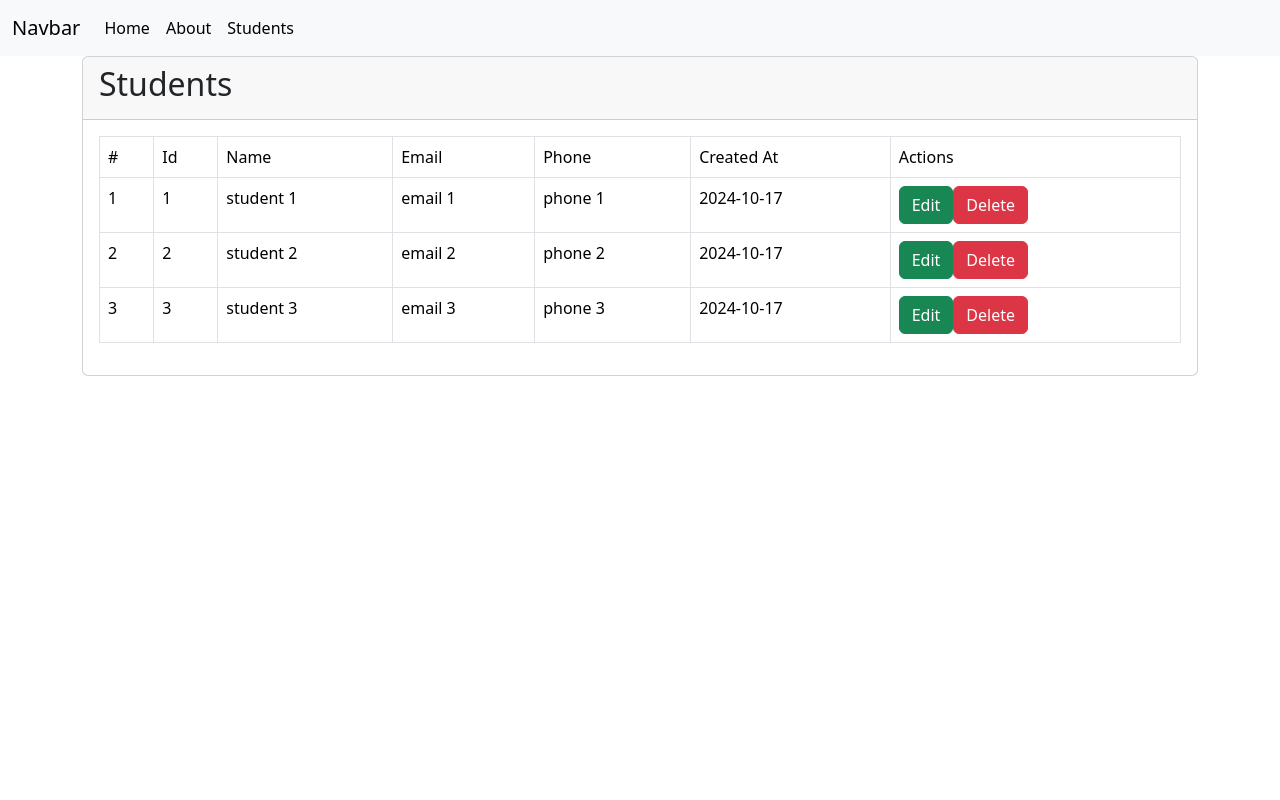
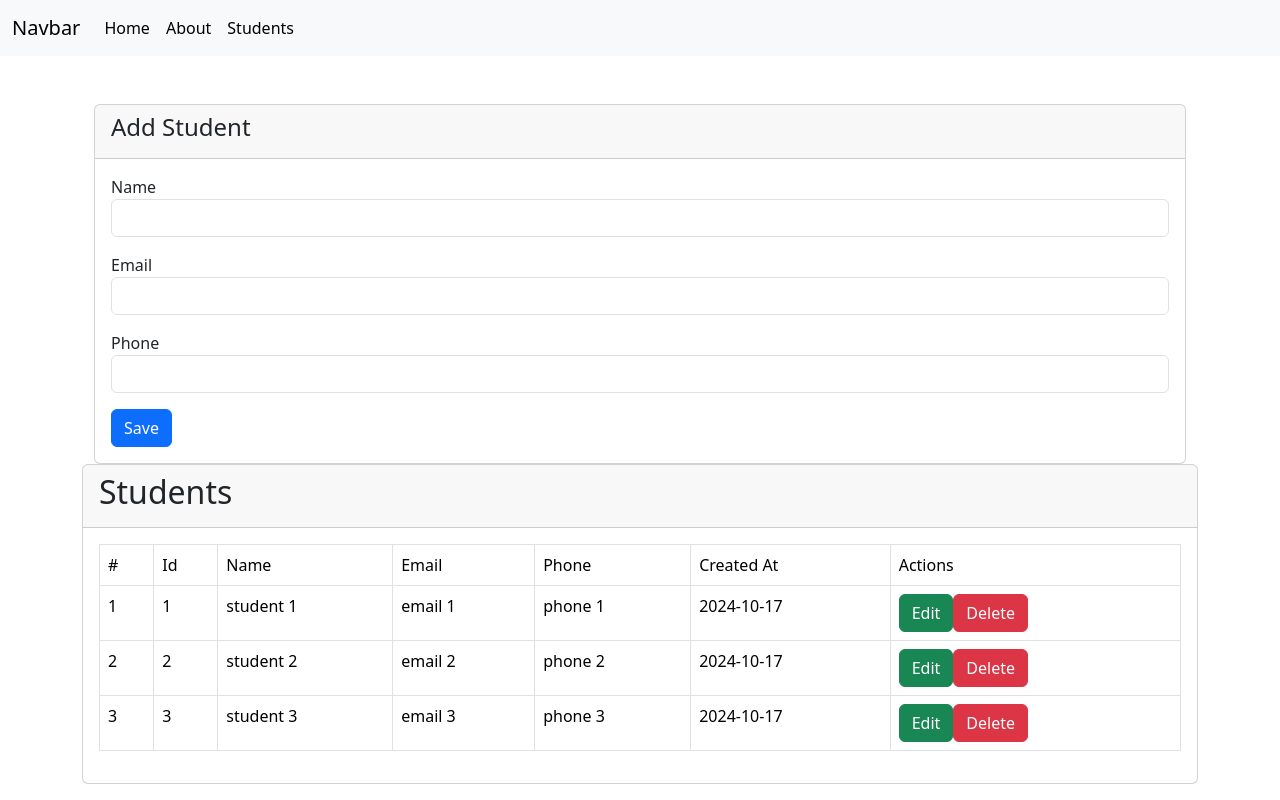
Before and after one commit to huy19712011/vue3-sum25-components-crud, a Vue app: page /students in a window 1280 px wide. Built offline with nearby package versions, Linux system fonts and the light colour scheme.

Commit message:
Create component

```diff
--- /dev/null
+++ b/src/components/student/Create.vue
@@ -0,0 +1,44 @@
+<script setup>
+import { reactive } from "vue";
+
+const model = reactive({
+  student: {
+    name: "",
+    email: "",
+    phone: "",
+  },
+});
+
+const emit = defineEmits(["add-student"]);
+
+function saveStudent() {
+  emit("add-student", model.student);
+  model.student = {};
+}
+</script>
+<template>
+  <div class="container mt-5">
+    <div class="card">
+      <div class="card-header">
+        <h4>Add Student</h4>
+      </div>
+      <div class="card-body">
+        <div class="mb-3">
+          <label for="name">Name</label>
+          <input id="name" type="text" class="form-control" v-model="model.student.name" />
+        </div>
+        <div class="mb-3">
+          <label for="email">Email</label>
+          <input id="email" type="text" class="form-control" v-model="model.student.email" />
+        </div>
+        <div class="mb-3">
+          <label for="phone">Phone</label>
+          <input id="phone" type="text" class="form-control" v-model="model.student.phone" />
+        </div>
+        <div class="mb3">
+          <button type="button" class="btn btn-primary" @click="saveStudent">Save</button>
+        </div>
+      </div>
+    </div>
+  </div>
+</template>
--- a/src/views/StudentView.vue
+++ b/src/views/StudentView.vue
@@ -1,4 +1,5 @@
 <script setup>
+import Create from "@/components/student/Create.vue";
 import List from "@/components/student/List.vue";
 import { ref } from "vue";
 
@@ -28,10 +29,19 @@
     updated_at: "2024-10-18",
   },
 ]);
+
+const addStudent = (student) => {
+  student.id = students.value.length + 1;
+  const formattedDate = new Date().toISOString().split("T")[0];
+  student.created_at = formattedDate;
+  student.updated_at = formattedDate;
+  students.value.push(student);
+};
 </script>
 
 <template>
   <div class="container">
+    <Create @add-student="addStudent"></Create>
     <List :students="students"></List>
   </div>
 </template>
```
